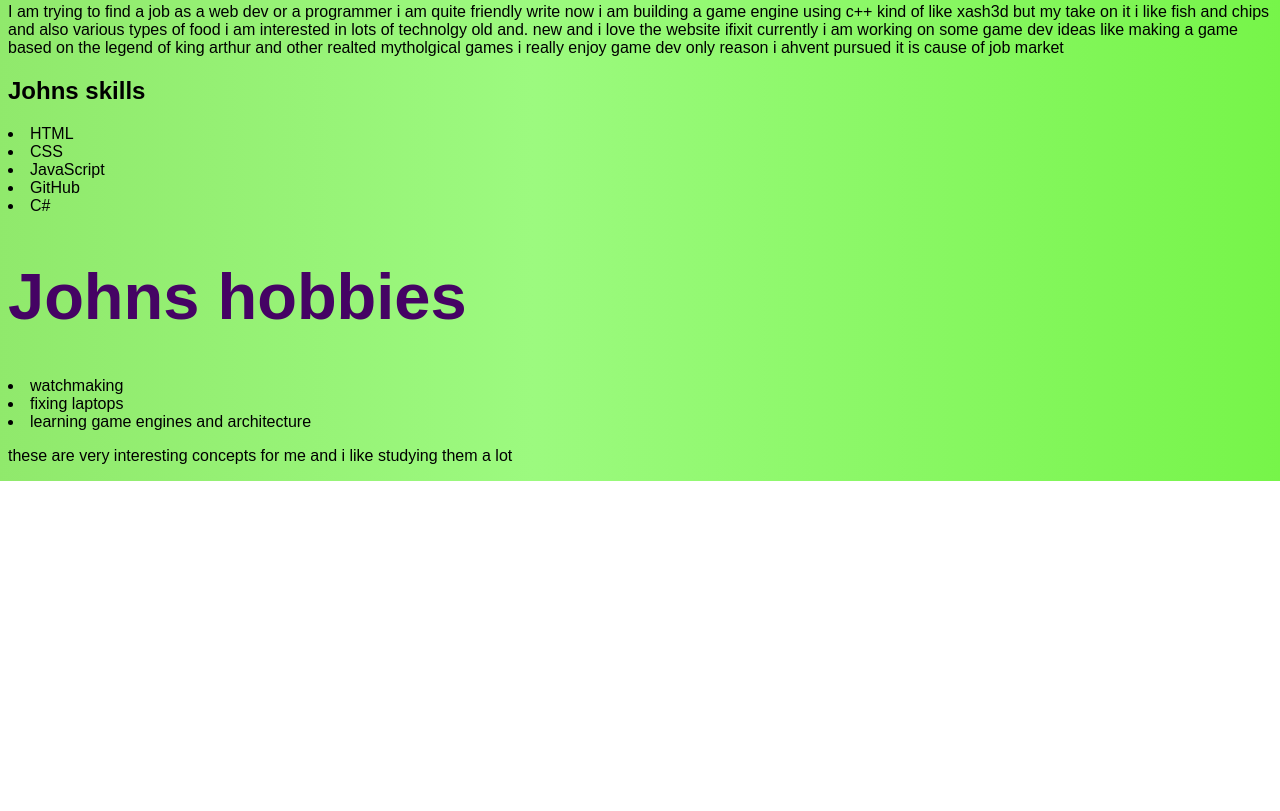
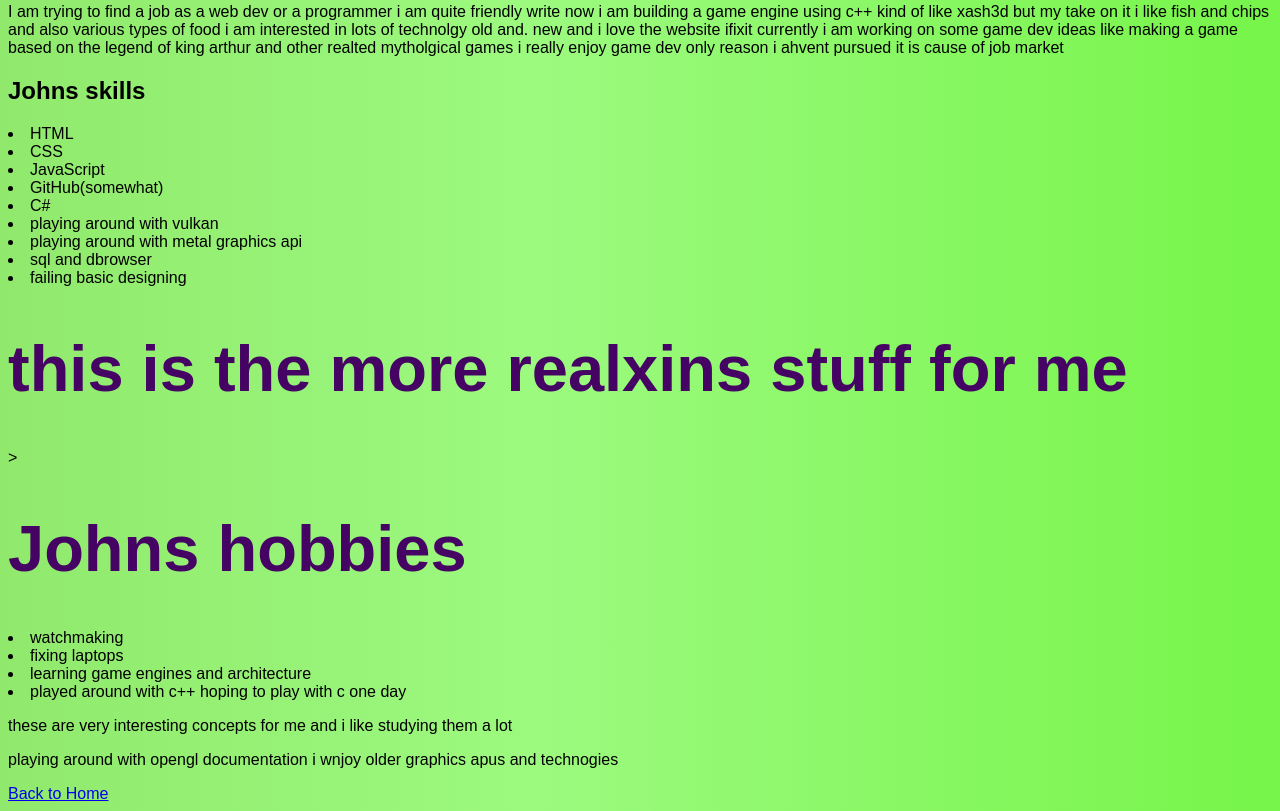
Before and after one commit to Amberside/the-programming-team-202610, a plain HTML site: page team/john safarian/index.html in a window 1280 px wide. Shown: the part 373-1184 px from the top of the page. Before the commit the page ends 854 px from the top, so only its background shows below. Drawn offline with Linux system fonts and the light colour scheme; files that its build step writes are made by us from their sources.

Commit message:
this is the correct one

```diff
--- a/team/john safarian/index.html
+++ b/team/john safarian/index.html
@@ -22,13 +22,22 @@
     <li>HTML</li>
        <li>CSS</li>
           <li>JavaScript</li>
-          <li>GitHub</li>
+          <li>GitHub(somewhat)</li>
           <li>C#</li>
+          <li> playing around with vulkan </li>
+          <li> playing around with metal graphics api</li>
+          <li> sql and dbrowser </li>
+          <li> failing basic designing</li>
+       <h1> this is the more realxins stuff for me</h1>>
         <h1> Johns hobbies </h1>
         <li>watchmaking </li>
         <li> fixing laptops </li>
         <li> learning game engines and architecture</li>
+        <li> played around with c++ hoping to play with c one day </li>
         <p> these are very interesting concepts for me and i like studying them a lot <p>
-        <a href = "../../index.html"
+        <p> playing around with opengl documentation  i wnjoy older graphics apus and technogies </p>
+         <div class="bottom">
+      <a href="../../index.html">Back to Home</a>
+    </div>
 </body>
 </html>
```
